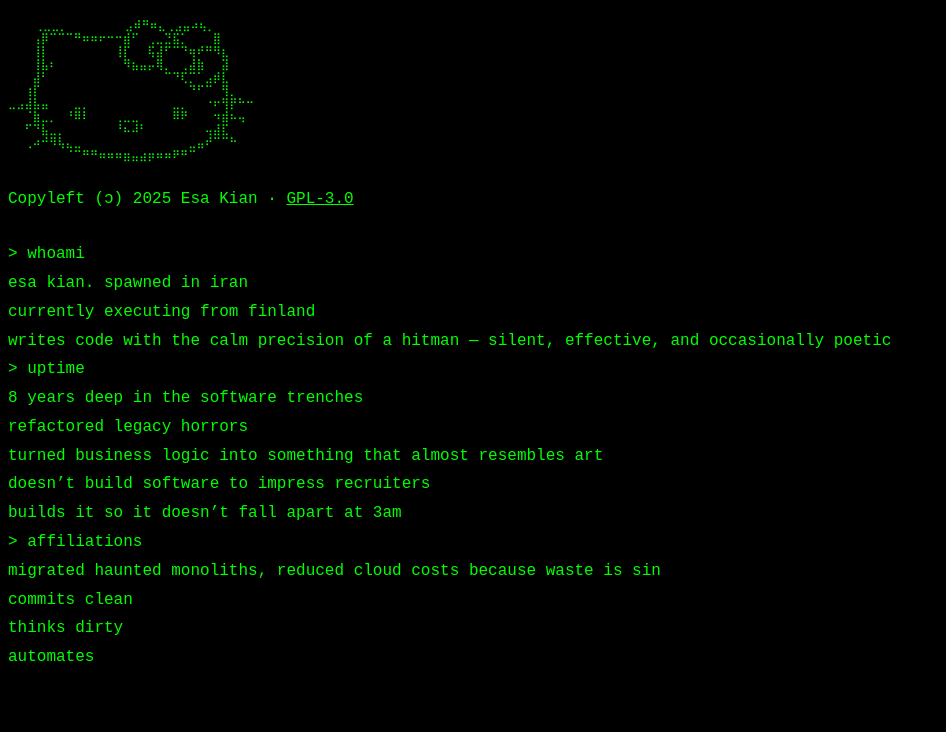
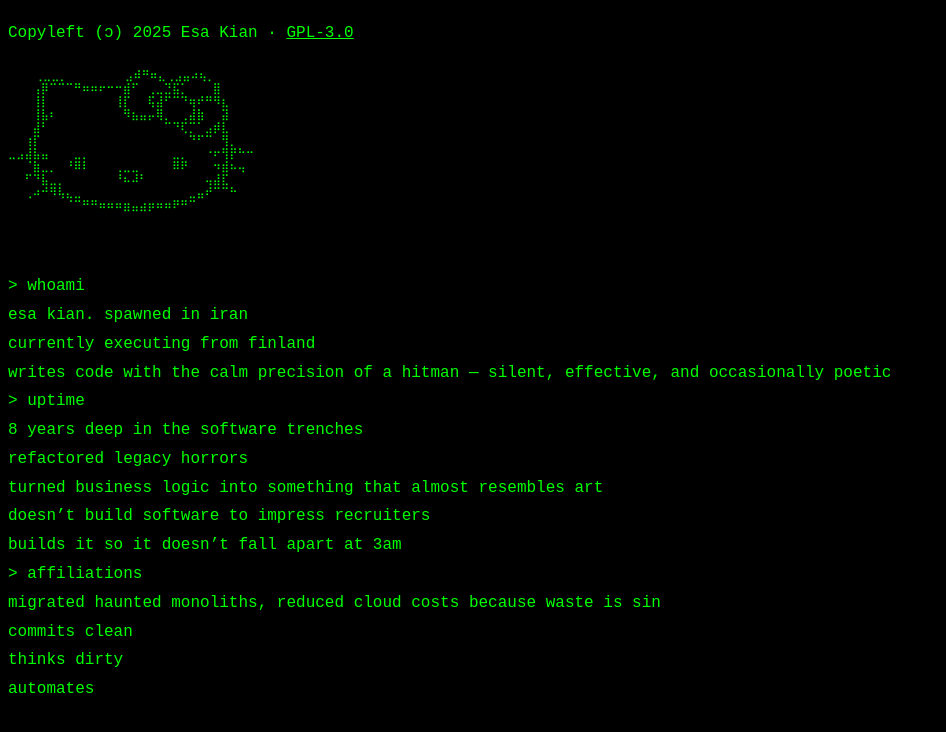
Before and after one commit to esa-kian/esa-kian.github.io, a Vue app: page / in a window 1280 px wide. Shown: the top 732 px of the page, without its empty margins (0-946 px from the left). Built offline with nearby package versions, Linux system fonts and the light colour scheme.

Commit message:
make it SEO friendly

```diff
--- a/index.html
+++ b/index.html
@@ -1,13 +1,36 @@
 <!doctype html>
 <html lang="en">
+
 <head>
   <meta charset="UTF-8" />
-    <link rel="icon" type="image/svg+xml" href="/vite.svg" />
   <meta name="viewport" content="width=device-width, initial-scale=1.0" />
-    <title>Esa Kian</title>
+  <meta name="description" content="I whisper to machines, and sometimes they listen.">
+  <meta name="author" content="Esa Kian">
+  <meta name="robots" content="index, follow" />
+
+  <meta property="og:title" content="Esa Kian — Software Engineer" />
+  <meta property="og:description" content="I whisper to machines, and sometimes they listen." />
+  <meta property="og:type" content="website" />
+  <meta property="og:image" content="https://avatars.githubusercontent.com/u/19409516" />
+  <meta property="og:url" content="https://esa-kian.github.io" />
+
+  <meta name="twitter:card" content="summary_large_image" />
+  <meta name="twitter:title" content="Esa Kian — Software Engineer" />
+  <meta name="twitter:description" content="I whisper to machines, and sometimes they listen." />
+  <meta name="twitter:image" content="https://avatars.githubusercontent.com/u/19409516" />
+
+  <link rel="canonical" href="https://esa-kian.github.io" />
+
+  <title>Esa Kian — Software Engineer</title>
 </head>
+
 <body>
   <div id="app"></div>
   <script type="module" src="/src/main.js"></script>
+  <noscript>
+    <p>Esa Kian is a software engineer with 8+ years of experience. writes code with the calm precision of a hitman —
+      silent, effective, and occasionally poetic. turned business logic into something that almost resembles art.</p>
+  </noscript>
 </body>
+
 </html>
--- a/src/components/Terminal.vue
+++ b/src/components/Terminal.vue
@@ -1,6 +1,12 @@
 <template>
-    <div class="terminal">
-        <pre class="ascii-name">
+    <main class="terminal">
+        <header>
+            <p>
+                Copyleft (ɔ) 2025 Esa Kian · <a href="https://www.gnu.org/licenses/gpl-3.0.html">GPL-3.0</a>
+            </p>
+        </header>
+        <section aria-label="Ascii Hello Kitty">
+            <pre class="ascii-name">
     ⢀⣀⣀⡀⠀⠀⠀⠀⠀⠀⠀⣠⠾⠛⠶⣄⢀⣠⣤⠴⢦⡀⠀⠀⠀⠀
 ⠀⠀⠀⢠⡿⠉⠉⠉⠛⠶⠶⠖⠒⠒⣾⠋⠀⢀⣀⣙⣯⡁⠀⠀⠀⣿⠀⠀⠀⠀
 ⠀⠀⠀⢸⡇⠀⠀⠀⠀⠀⠀⠀⠀⢸⡏⠀⠀⢯⣼⠋⠉⠙⢶⠞⠛⠻⣆⠀⠀⠀
@@ -13,14 +19,14 @@
 ⠀⠀⢀⠴⠚⠻⢧⣄⣀⠀⠀⠀⠀⠀⠀⠀⠀⠀⠀⠀⠀⠀⣀⣤⠞⠉⠉⠓⠀⠀
 ⠀⠀⠀⠀⠀⠀⠀⠈⠉⠛⠛⠶⠶⠶⣶⣤⣴⡶⠶⠶⠟⠛⠉⠀⠀⠀⠀⠀⠀⠀⠀⠀⠀⠀
         </pre>
-        <span>
-            Copyleft (ɔ) 2025 Esa Kian · <a href="https://www.gnu.org/licenses/gpl-3.0.html">GPL-3.0</a>
-        </span>
-        <pre class="bio-text">
-            <span v-for="(line, index) in typedLines" :key="index" v-html="line"></span>
-            <iframe v-if="showPlayer" style="border-radius:12px" src="https://open.spotify.com/embed/track/2kRFrWaLWiKq48YYVdGcm8?utm_source=generator&theme=0" width="100%" height="352" frameBorder="0" allowfullscreen="" allow="autoplay; clipboard-write; encrypted-media; fullscreen; picture-in-picture" loading="lazy"></iframe>
-        </pre>
-    </div>
+        </section>
+        <section aria-label="Terminal Output">
+            <pre class="bio-text">
+                <span v-for="(line, index) in typedLines" :key="index" v-html="line"></span>
+                <iframe v-if="showPlayer" style="border-radius:12px" src="https://open.spotify.com/embed/track/2kRFrWaLWiKq48YYVdGcm8?utm_source=generator&theme=0" width="100%" height="352" frameBorder="0" allowfullscreen="" allow="autoplay; clipboard-write; encrypted-media; fullscreen; picture-in-picture" loading="lazy"></iframe>
+            </pre>
+        </section>
+    </main>
 </template>
 
 <script setup>
```
Also changed, not shown: public/robots.txt (added), 1 other file (tests, documents, lock files or other folders). Lines whose indentation alone changed are shown as unchanged.
